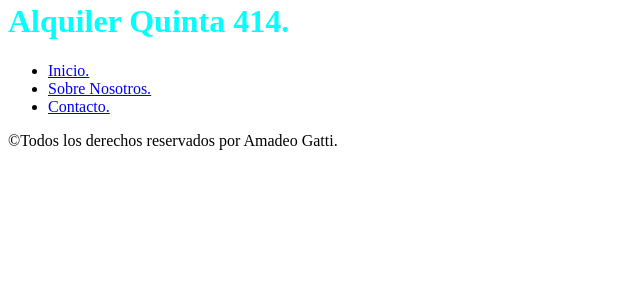
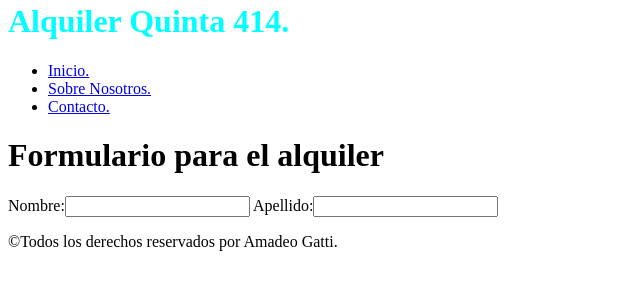
Before and after one commit to Amadeogatti/Tarea2Amadeo.github.gio, a plain HTML site: page Index.html in a window 1280 px wide. Shown: the part 100-390 px from the top of the page, without its empty margins (0-640 px from the left). Drawn offline with Linux system fonts and the light colour scheme.

Commit message:
Nombre y apellido

```diff
--- a/Index.html
+++ b/Index.html
@@ -21,8 +21,11 @@
         </Nav>
     </header>
 <main>
-
+<h1>Formulario para el alquiler</h1>
+<form method="" action="">
+Nombre:<input type="text" name="Nombre."> Apellido:<input type="text" name="Apellido">
 </main>
+</form>
 
 <footer>
     <p> ©Todos los derechos reservados por Amadeo Gatti.</p>
```
